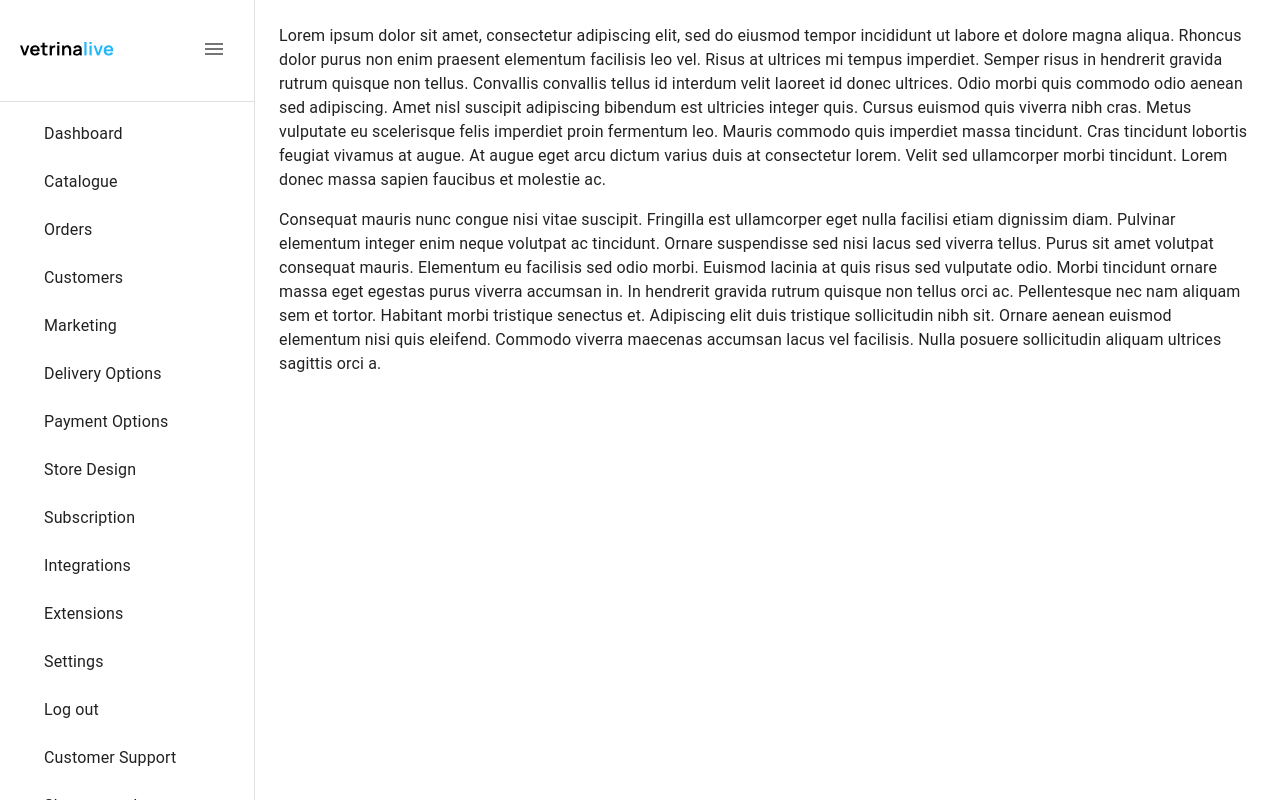
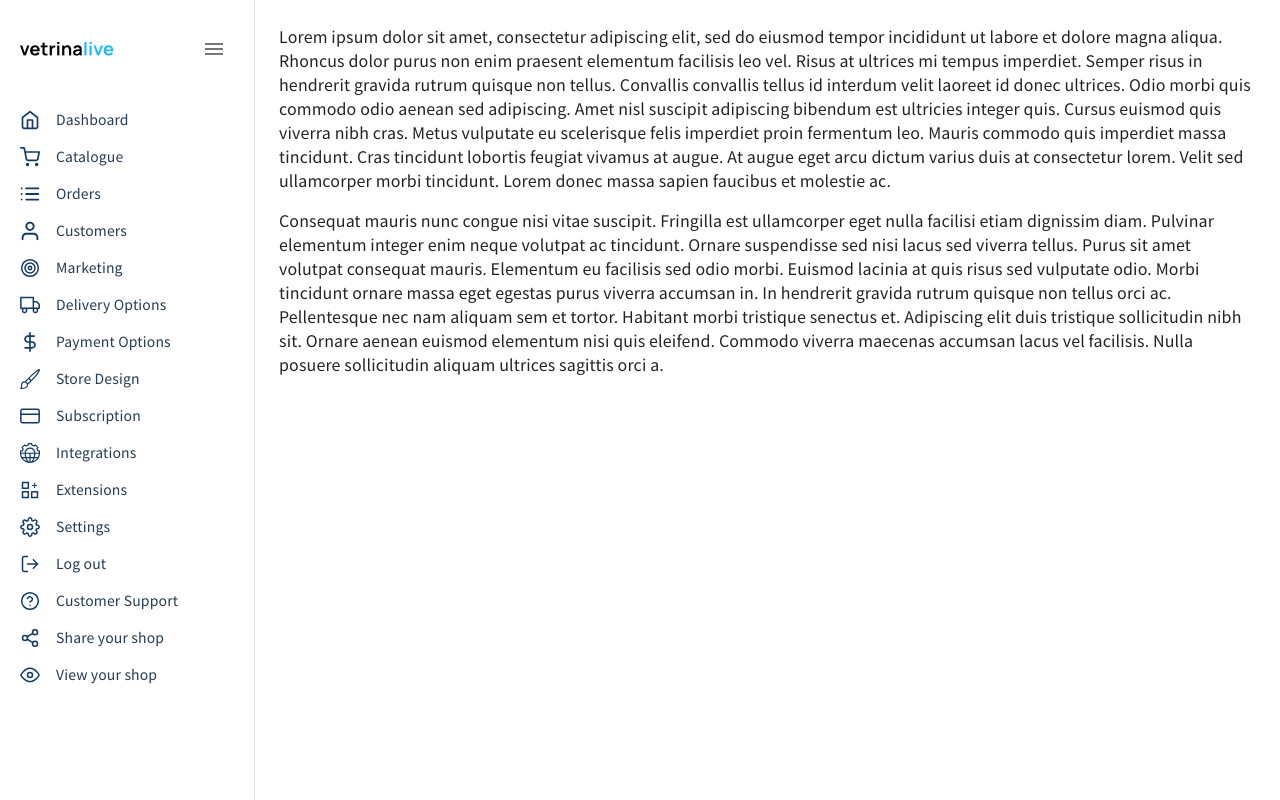
Before and after one commit to tusharpramanikbd/vetrina-live-dashboard, a React (Create React App) app: page / in a window 1280 px wide. Built offline with nearby package versions, Linux system fonts and the light colour scheme.

Commit message:
all the menu item is visible, created custom theme, added font

```diff
--- a/public/index.html
+++ b/public/index.html
@@ -15,6 +15,14 @@
       user's mobile device or desktop. See https://developers.google.com/web/fundamentals/web-app-manifest/
     -->
     <link rel="manifest" href="%PUBLIC_URL%/manifest.json" />
+
+    <!-- Google Font -->
+    <link rel="preconnect" href="https://fonts.googleapis.com" />
+    <link rel="preconnect" href="https://fonts.gstatic.com" crossorigin />
+    <link
+      href="https://fonts.googleapis.com/css2?family=Noto+Sans+HK:wght@100;300;400;500;700;900&display=swap"
+      rel="stylesheet"
+    />
     <!--
       Notice the use of %PUBLIC_URL% in the tags above.
       It will be replaced with the URL of the `public` folder during the build.
--- /dev/null
+++ b/src/@types/SideMenuItemType.ts
@@ -0,0 +1,7 @@
+import { ComponentType } from 'react'
+import { CustomIconType } from './CustomIconType'
+
+export type SideMenuItemType = {
+  title: string
+  Icon: ComponentType<CustomIconType>
+}
--- a/src/App.tsx
+++ b/src/App.tsx
@@ -1,12 +1,14 @@
-import { CssBaseline } from '@mui/material'
 import './App.css'
 import Dashboard from './components/Dashboard/Dashboard'
+import { ThemeProvider } from '@mui/material'
+import { MyTheme } from './MuiCustomTheme'
 
 function App() {
   return (
     <>
-      <CssBaseline />
-      <Dashboard />
+      <ThemeProvider theme={MyTheme}>
+        <Dashboard />
+      </ThemeProvider>
     </>
   )
 }
--- /dev/null
+++ b/src/MuiCustomTheme.ts
@@ -0,0 +1,22 @@
+import { createTheme } from '@mui/material'
+
+export const MyTheme = createTheme({
+  palette: {
+    success: {
+      main: '#00C48C',
+      contrastText: '#fff',
+    },
+    text: {
+      primary: '#233B53',
+      secondary: '#103B66',
+    },
+  },
+  mixins: {
+    toolbar: {
+      minHeight: 60,
+    },
+  },
+  typography: {
+    fontFamily: '"Noto Sans HK" , "Helevetica" , "Arial" , sans-serif ',
+  },
+})
--- a/src/components/SideMenu/SideMenu.tsx
+++ b/src/components/SideMenu/SideMenu.tsx
@@ -1,18 +1,11 @@
 import React from 'react'
 import Box from '@mui/material/Box'
-import List from '@mui/material/List'
-import Divider from '@mui/material/Divider'
 import IconButton from '@mui/material/IconButton'
 import MenuIcon from '@mui/icons-material/Menu'
-import ListItem from '@mui/material/ListItem'
-import ListItemButton from '@mui/material/ListItemButton'
-import ListItemIcon from '@mui/material/ListItemIcon'
-import ListItemText from '@mui/material/ListItemText'
-import SvgIcon from '@mui/material/SvgIcon'
 
 import { WEBSITE_LOGO } from '../../utils/assetsPath'
 import Drawer from './Drawer'
-import SideMenuItems from '../../data/SideMenuItems'
+import SideMenuList from '../../data/SideMenuList'
 
 import { useAppSelector, useAppDispatch } from '../../app/reduxHooks'
 import {
@@ -20,7 +13,7 @@ import {
   setDrawerOpen,
   setDrawerClose,
 } from '../../features/menuDrawer/menuDrawerSlice'
-import { green } from '@mui/material/colors'
+import SideMenuItem from './SideMenuItem'
 
 // React Component
 const SideMenu = () => {
@@ -37,6 +30,7 @@ const SideMenu = () => {
 
   return (
     <Drawer variant='permanent' open={isDrawerOpened}>
+      {/* Drawer Header */}
       <Box
         display='flex'
         justifyContent={isDrawerOpened ? 'space-between' : 'center'}
@@ -48,34 +42,13 @@ const SideMenu = () => {
           <MenuIcon />
         </IconButton>
       </Box>
-      <Divider />
-      <List>
-        {SideMenuItems.map((item) => (
-          <ListItem key={item.id} disablePadding sx={{ display: 'block' }}>
-            <ListItemButton
-              sx={{
-                minHeight: 48,
-                justifyContent: isDrawerOpened ? 'initial' : 'center',
-                px: 2.5,
-              }}
-            >
-              <ListItemIcon
-                sx={{
-                  minWidth: 0,
-                  mr: isDrawerOpened ? 3 : 'auto',
-                  justifyContent: 'center',
-                }}
-              >
-                {/* <SvgIcon component={item.icon} sx={{ color: green[500] }} /> */}
-              </ListItemIcon>
-              <ListItemText
-                primary={item.title}
-                sx={{ opacity: isDrawerOpened ? 1 : 0 }}
-              />
-            </ListItemButton>
-          </ListItem>
-        ))}
-      </List>
+      {/* End of Drawer Header */}
+
+      {/* Drawer Body */}
+      {SideMenuList.map((item) => (
+        <SideMenuItem title={item.title || ''} Icon={item.icon} />
+      ))}
+      {/* End of Drawer Body */}
     </Drawer>
   )
 }
--- /dev/null
+++ b/src/components/SideMenu/SideMenuItem.tsx
@@ -0,0 +1,56 @@
+import { Box, Typography, useTheme } from '@mui/material'
+import React from 'react'
+import { SideMenuItemType } from '../../@types/SideMenuItemType'
+import { useAppSelector } from '../../app/reduxHooks'
+import { menuDrawerSelector } from '../../features/menuDrawer/menuDrawerSlice'
+
+const SideMenuItem: React.FC<SideMenuItemType> = ({
+  title,
+  Icon,
+}: SideMenuItemType) => {
+  const { isDrawerOpened } = useAppSelector(menuDrawerSelector)
+  const theme = useTheme()
+
+  return (
+    <Box display='flex' flexDirection='column'>
+      <div style={{ fontFamily: '"Noto Sans HK", sans-serif' }}>
+        <Box
+          display='flex'
+          justifyContent='space-between'
+          alignItems='center'
+          sx={{
+            cursor: 'pointer',
+            padding: '8px 20px',
+            '&:hover': {
+              backgroundColor: '#21B8F909',
+            },
+          }}
+        >
+          {/* title and Icon */}
+          <Box display='flex' justifyContent='center' alignItems='center'>
+            <Icon
+              style={{
+                marginRight: '16px',
+                width: '20px',
+                height: '20px',
+              }}
+            />
+            {isDrawerOpened && (
+              <Typography
+                fontSize='14px'
+                sx={{
+                  color: theme.palette.text.primary,
+                  userSelect: 'none',
+                }}
+              >
+                {title}
+              </Typography>
+            )}
+          </Box>
+        </Box>
+      </div>
+    </Box>
+  )
+}
+
+export default SideMenuItem
--- a/src/data/SideMenuItems.ts
+++ b/src/data/SideMenuList.ts
@@ -15,7 +15,7 @@ import CustomerSupportIcon from '../icons/CustomerSupportIcon'
 import ShareShopIcon from '../icons/ShareShopIcon'
 import ViewShopIcon from '../icons/ViewShopIcon'
 
-const SideMenuItems = [
+const SideMenuList = [
   {
     id: '1',
     title: 'Dashboard',
@@ -98,4 +98,4 @@ const SideMenuItems = [
   },
 ]
 
-export default SideMenuItems
+export default SideMenuList
--- a/src/index.css
+++ b/src/index.css
@@ -1,13 +1,29 @@
-body {
+*,
+::before,
+::after {
+  padding: 0;
   margin: 0;
-  font-family: -apple-system, BlinkMacSystemFont, 'Segoe UI', 'Roboto', 'Oxygen',
-    'Ubuntu', 'Cantarell', 'Fira Sans', 'Droid Sans', 'Helvetica Neue',
-    sans-serif;
-  -webkit-font-smoothing: antialiased;
-  -moz-osx-font-smoothing: grayscale;
+  box-sizing: border-box;
 }
 
-code {
-  font-family: source-code-pro, Menlo, Monaco, Consolas, 'Courier New',
-    monospace;
+/* change scrollbar styles */
+
+/* width */
+::-webkit-scrollbar {
+  width: 5px;
 }
+
+/* Track */
+::-webkit-scrollbar-track {
+  background: #f1f1f1;
+}
+
+/* Handle */
+::-webkit-scrollbar-thumb {
+  background: #888;
+}
+
+/* Handle on hover */
+::-webkit-scrollbar-thumb:hover {
+  background: #555;
+}
--- a/src/index.tsx
+++ b/src/index.tsx
@@ -5,11 +5,13 @@ import App from './App'
 import reportWebVitals from './reportWebVitals'
 import store from './app/store'
 import { Provider } from 'react-redux'
+import { CssBaseline } from '@mui/material'
 
 const root = ReactDOM.createRoot(document.getElementById('root') as HTMLElement)
 root.render(
   <React.StrictMode>
     <Provider store={store}>
+      <CssBaseline />
       <App />
     </Provider>
   </React.StrictMode>
```
